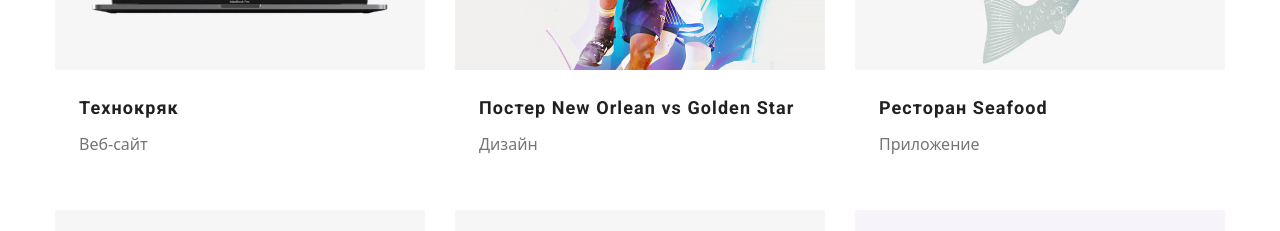
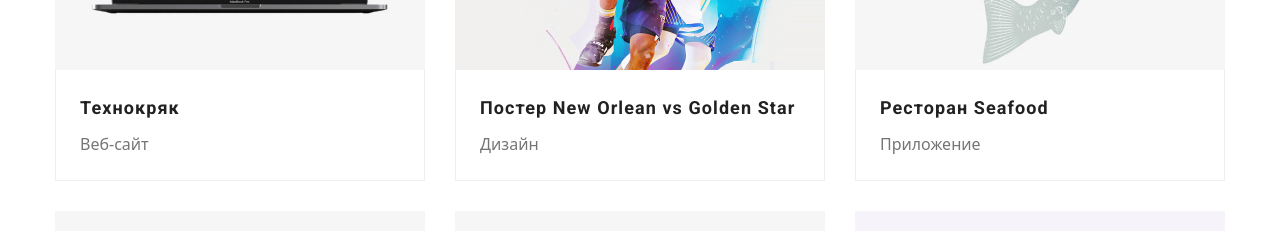
Before and after one commit to Anastasia-spl/goit-markup-hw-03, a plain HTML site: page portfolio.html in a window 1280 px wide. Shown: the part 471-702 px from the top of the page. Drawn offline with Linux system fonts and the light colour scheme.

Commit message:
adds portfolio border

```diff
--- a/css/styles.css
+++ b/css/styles.css
@@ -8,6 +8,7 @@
   --footer-bg-color: #2f303a;
   --f-contacts-color: rgba(255, 255, 255, 0.6);
   --line-color: #ececec;
+  --border-color: #eeeeee;
 }
 
 /* Переменная --white-color контраст белого текста на темном фоне*/
@@ -381,6 +382,9 @@ img {
 
 .portfolio-content {
   padding: 20px 24px;
+  border-right: 1px solid var(--border-color);
+  border-bottom: 1px solid var(--border-color);
+  border-left: 1px solid var(--border-color);
 }
 
 /* Контакты страница */
```
